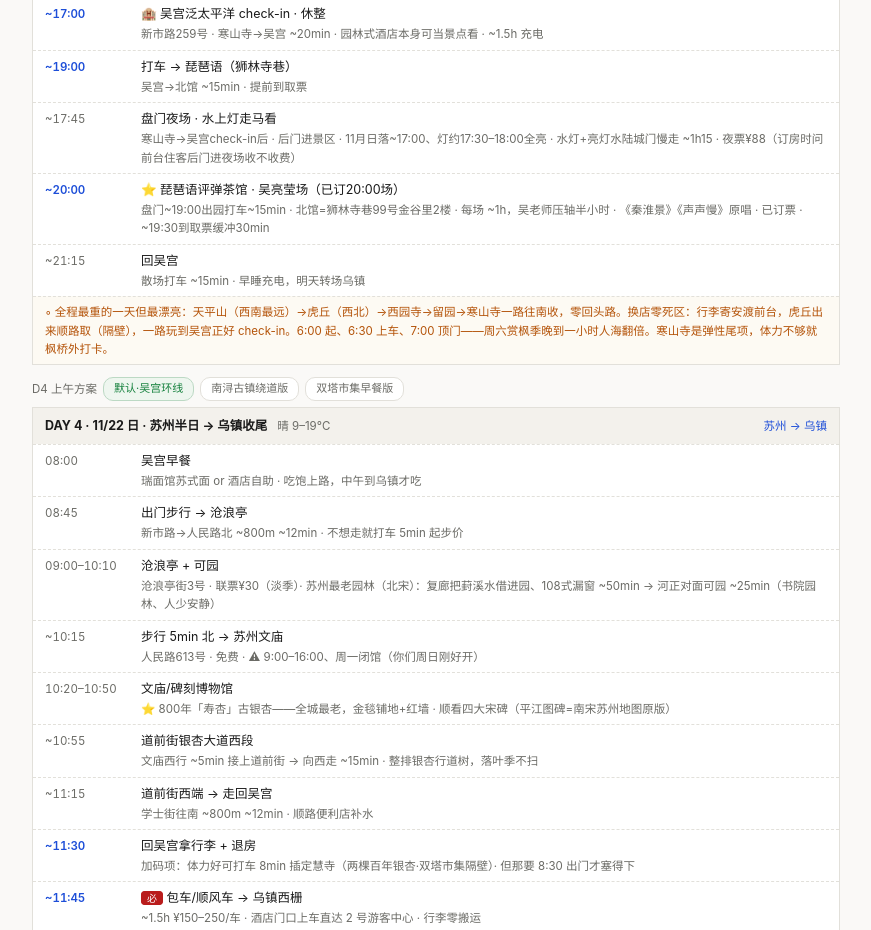
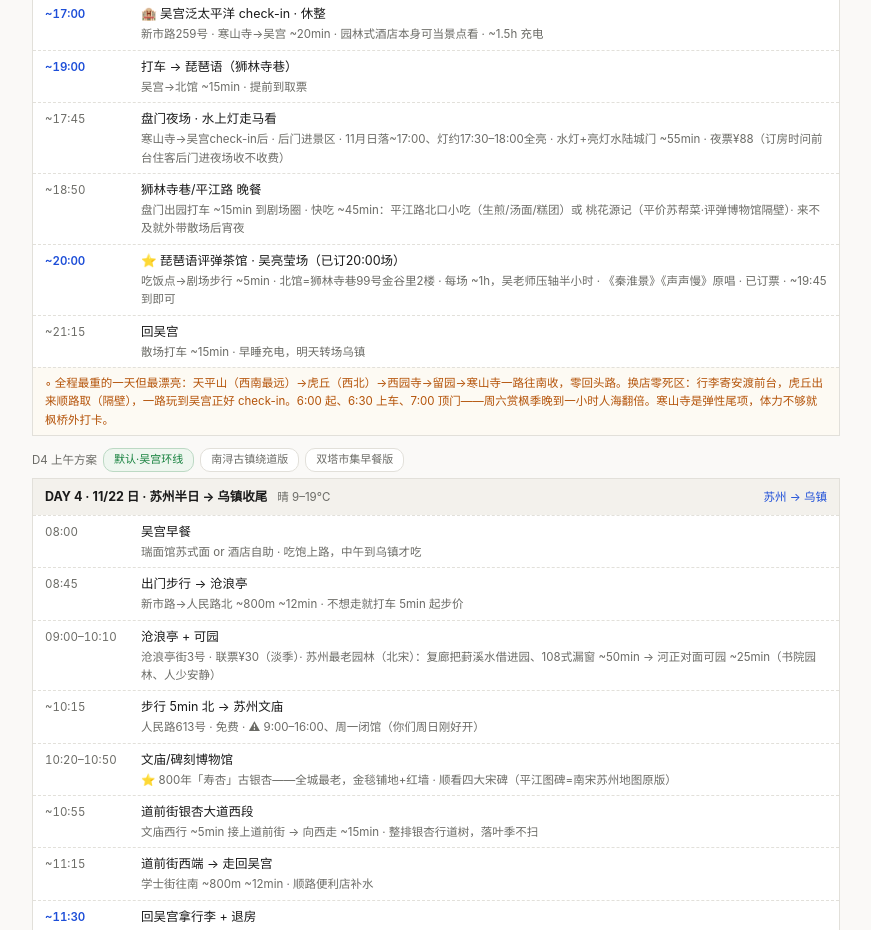
Before and after one commit to isola-arch/suzhou-trip-2026, a plain HTML site: page functional.html in a window 1280 px wide. Shown: the part 5560-6490 px from the top of the page, without its empty margins (204-1075 px from the left). Drawn offline with nearby package versions, Linux system fonts and the light colour scheme.

Commit message:
Add dinner slot before the 20:00 pingtan show, shorten Panmen visit
Generated with Devin (https://devin.ai)

Co-Authored-By: Devin <158243242+devin-ai-integration[bot]@users.noreply.github.com>

```diff
--- a/functional.html
+++ b/functional.html
@@ -507,8 +507,9 @@ var DAYS_HALF=[
    ["~16:00",0,"寒山寺 快刷（弹性项）","¥20 · 约45min · 打车 8min · ⚠ ~17:00–17:30 关 · 晚了就枫桥外看（免费，意境已 80%）"],
    ["~17:00",1,"🏨 吴宫泛太平洋 check-in · 休整","新市路259号 · 寒山寺→吴宫 ~20min · 园林式酒店本身可当景点看 · ~1.5h 充电"],
    ["~19:00",1,"打车 → 琵琶语（狮林寺巷）","吴宫→北馆 ~15min · 提前到取票"],
-   ["~17:45",0,"盘门夜场 · 水上灯走马看","寒山寺→吴宫check-in后 · 后门进景区 · 11月日落~17:00、灯约17:30–18:00全亮 · 水灯+亮灯水陆城门慢走 ~1h15 · 夜票¥88（订房时问前台住客后门进夜场收不收费）"],
-   ["~20:00",1,"⭐ 琵琶语评弹茶馆 · 吴亮莹场（已订20:00场）","盘门~19:00出园打车~15min · 北馆=狮林寺巷99号金谷里2楼 · 每场 ~1h，吴老师压轴半小时 · 《秦淮景》《声声慢》原唱 · 已订票 · ~19:30到取票缓冲30min"],
+   ["~17:45",0,"盘门夜场 · 水上灯走马看","寒山寺→吴宫check-in后 · 后门进景区 · 11月日落~17:00、灯约17:30–18:00全亮 · 水灯+亮灯水陆城门 ~55min · 夜票¥88（订房时问前台住客后门进夜场收不收费）"],
+   ["~18:50",0,"狮林寺巷/平江路 晚餐","盘门出园打车 ~15min 到剧场圈 · 快吃 ~45min：平江路北口小吃（生煎/汤面/糕团）或 桃花源记（平价苏帮菜·评弹博物馆隔壁）· 来不及就外带散场后宵夜"],
+   ["~20:00",1,"⭐ 琵琶语评弹茶馆 · 吴亮莹场（已订20:00场）","吃饭点→剧场步行 ~5min · 北馆=狮林寺巷99号金谷里2楼 · 每场 ~1h，吴老师压轴半小时 · 《秦淮景》《声声慢》原唱 · 已订票 · ~19:45到即可"],
    ["~21:15",0,"回吴宫","散场打车 ~15min · 早睡充电，明天转场乌镇"]],
   note:"全程最重的一天但最漂亮：天平山（西南最远）→虎丘（西北）→西园寺→留园→寒山寺一路往南收，零回头路。换店零死区：行李寄安渡前台，虎丘出来顺路取（隔壁），一路玩到吴宫正好 check-in。6:00 起、6:30 上车、7:00 顶门——周六赏枫季晚到一小时人海翻倍。寒山寺是弹性尾项，体力不够就枫桥外打卡。"},
  {h:"DAY 4 · 11/22 日 · 苏州半日 → 乌镇收尾",wx:"晴 9–19°C",loc:"苏州 → 乌镇",rows:[
```
